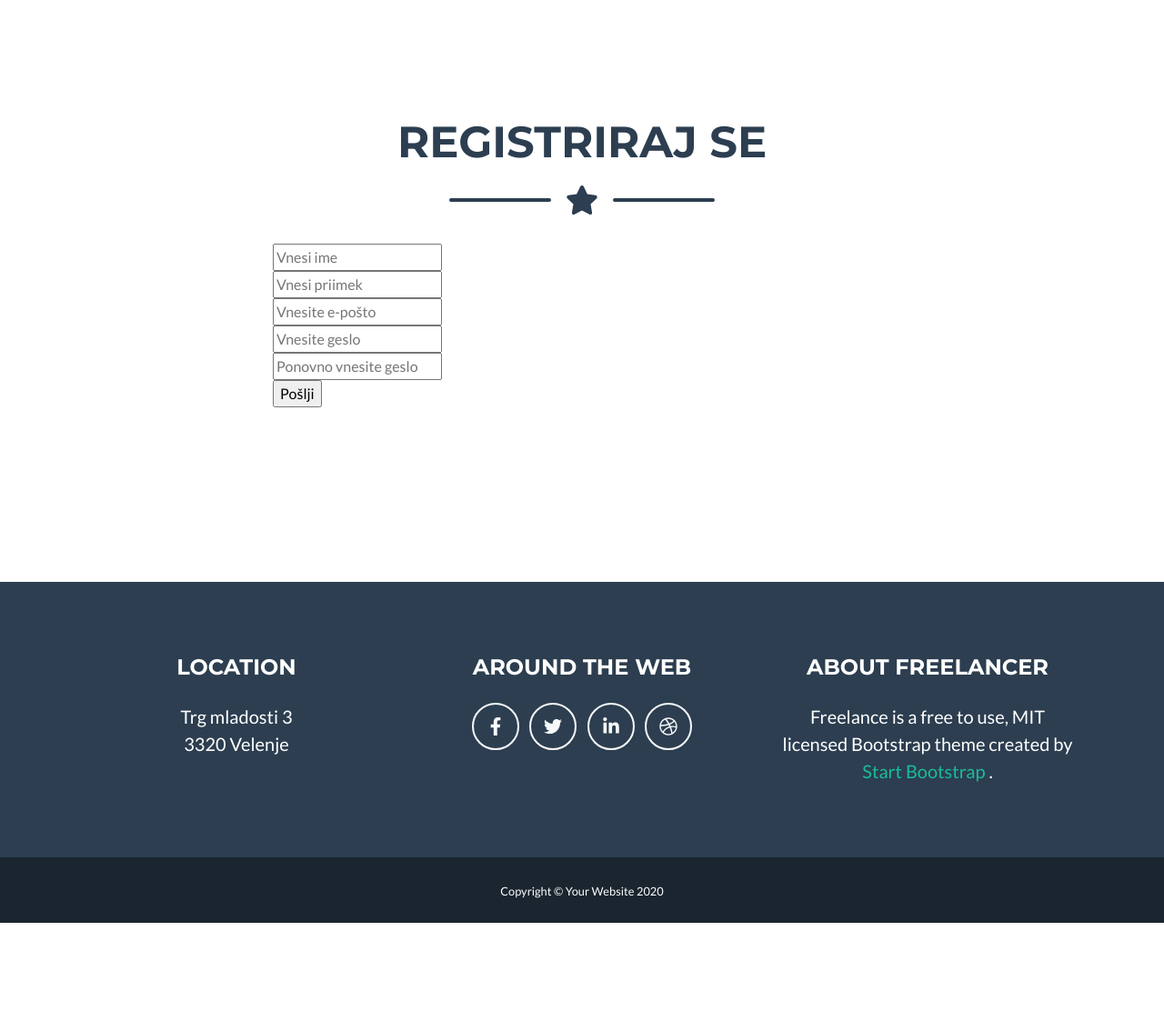
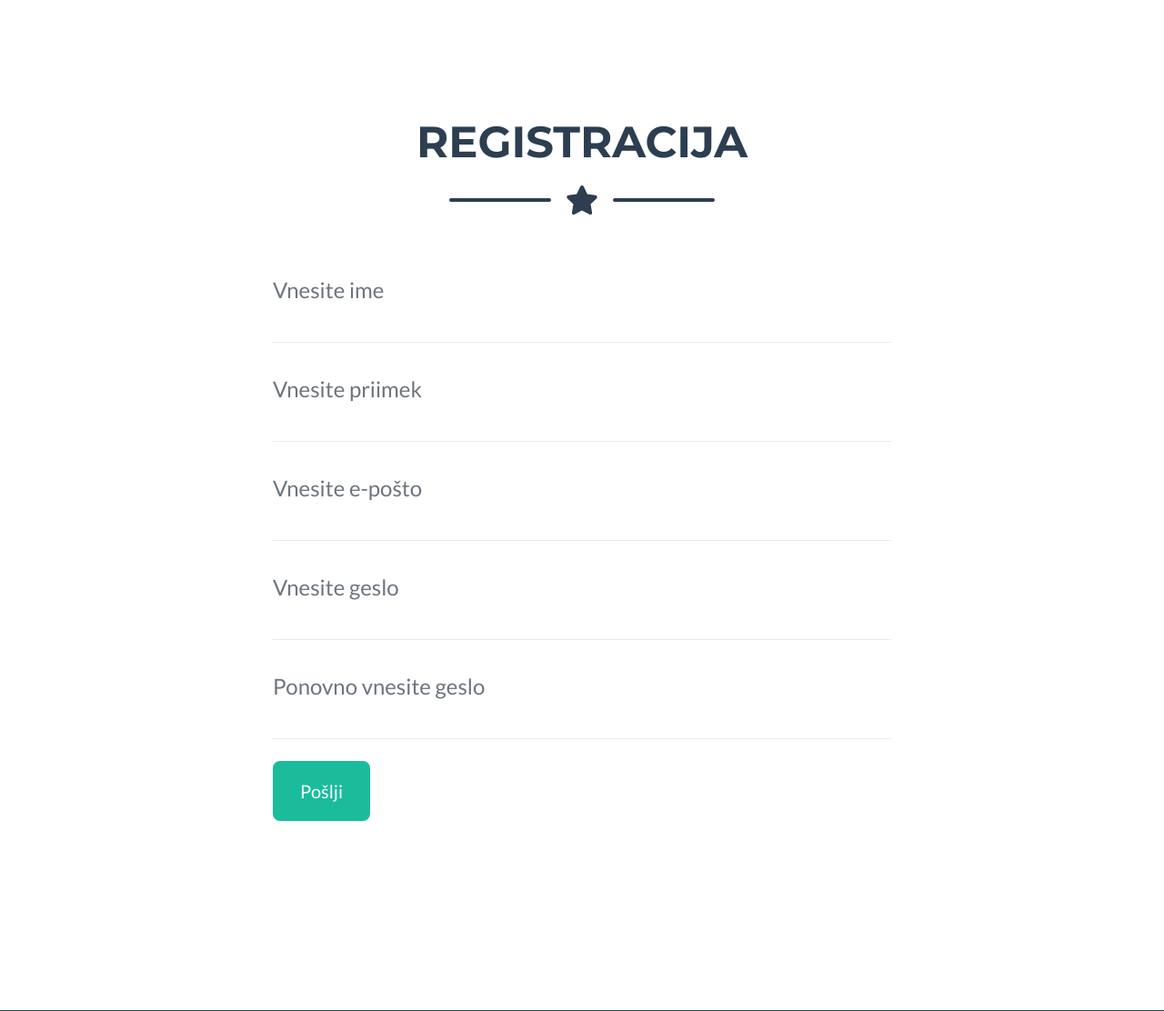
Before and after one commit to grega1993/crypto, a PHP site: page /register.php in a window 1280 px wide. Shown: the part 104-1216 px from the top of the page at 91% size. Before the commit the page ends 1119 px from the top, so only its background shows below. Run offline with PHP 8.4, Linux system fonts and the light colour scheme.

Commit message:
posodobljen disajn

```diff
--- a/register.php
+++ b/register.php
@@ -1,11 +1,11 @@
 <?php
     include_once "header.php";
 ?>
-<!-- Contact Section-->
+
 <section class="page-section" id="contact">
     <div class="container">
         <!-- Contact Section Heading-->
-        <h2 class="page-section-heading text-center text-uppercase text-secondary mb-0">Registriraj se</h2>
+        <h2 class="page-section-heading text-center text-uppercase text-secondary mb-0">Registracija</h2>
         <!-- Icon Divider-->
         <div class="divider-custom">
             <div class="divider-custom-line"></div>
@@ -17,17 +17,50 @@
             <div class="col-lg-8 mx-auto">
                 <!-- To configure the contact form email address, go to mail/contact_me.php and update the email address in the PHP file on line 19.-->
                 <form action="user_insert.php" method="post">
-                    <input type="text" name="first_name" placeholder="Vnesi ime" required="required" /><br/>
-                    <input type="text" name="last_name" placeholder="Vnesi priimek" required="required" /><br/>
-                    <input type="email" name="email" placeholder="Vnesite e-pošto" required="required" /><br/>
-                    <input type="password" name="pass" placeholder="Vnesite geslo" required="required" /><br/>
-                    <input type="password" name="pass2" placeholder="Ponovno vnesite geslo" required="required" /><br/>
-                    <input type="submit" name="submit" value="Pošlji" /> <br/>
+                    <div class="control-group">
+                        <div class="form-group floating-label-form-group controls mb-0 pb-2">
+                            <label>Ime</label>
+                            <input class="form-control" type="text" name="first_name" placeholder="Vnesite ime"
+                                required="required" /> <br />
+                        </div>
+                    </div>
+                    <div class="control-group">
+                        <div class="form-group floating-label-form-group controls mb-0 pb-2">
+                            <label>Priimek</label>
+                            <input class="form-control" type="text" name="last_name" placeholder="Vnesite priimek"
+                                required="required" /> <br />
+                        </div>
+                    </div>
+                    <div class="control-group">
+                        <div class="form-group floating-label-form-group controls mb-0 pb-2">
+                            <label>E-Pošta</label>
+                            <input class="form-control" type="email" name="email" placeholder="Vnesite e-pošto"
+                                required="required" /> <br />
+                        </div>
+                    </div>
+                    <div class="control-group">
+                        <div class="form-group floating-label-form-group controls mb-0 pb-2">
+                            <label>Geslo</label>
+                            <input class="form-control" type="password" name="pass" placeholder="Vnesite geslo"
+                                required="required" /> <br />
+                        </div>
+                    </div>
+                    <div class="control-group">
+                        <div class="form-group floating-label-form-group controls mb-0 pb-2">
+                            <label>Ponovi geslo</label>
+                            <input class="form-control" type="password" name="pass2" placeholder="Ponovno vnesite geslo"
+                                required="required" /> <br />
+                        </div>
+                    </div>
+                    <br />
+                            <div id="success"></div>
+                            <div class="form-group"><button class="btn btn-primary btn-xl" id="sendMessageButton" type="submit">Pošlji</button></div>
                 </form>
             </div>
         </div>
     </div>
 </section>
+
 <?php
     include_once "footer.php";
 ?>
```
